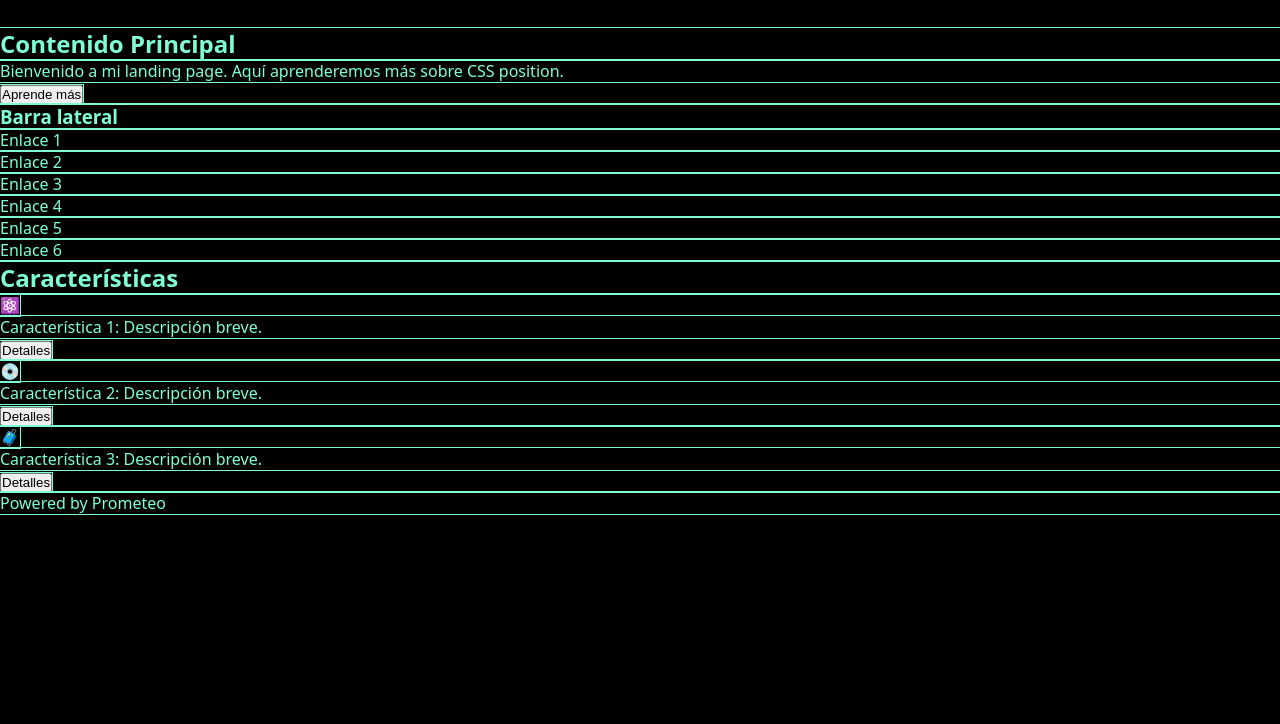
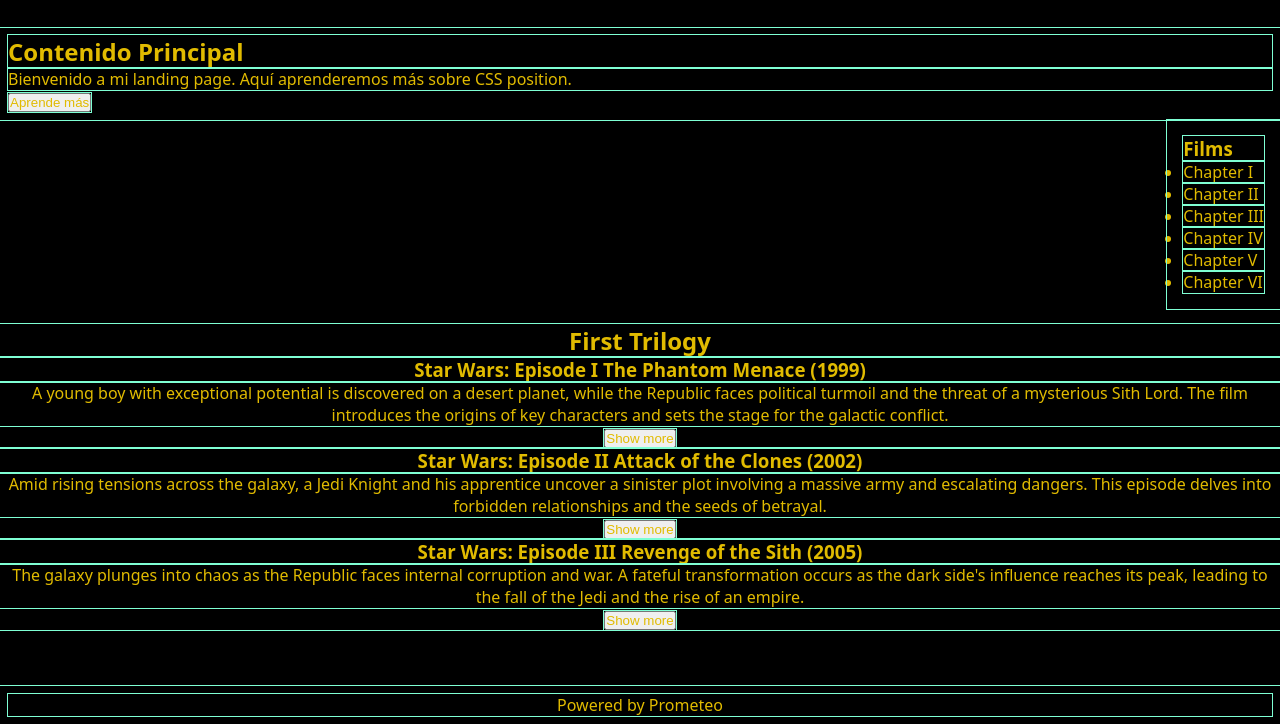
Before and after one commit to MDuran21/entrega_posicionamiento, a plain HTML site: page index.html in a window 1280 px wide. Shown: the part 76-800 px from the top of the page. Drawn offline with Linux system fonts and the light colour scheme.

Commit message:
2ndCommit

```diff
--- a/index.html
+++ b/index.html
@@ -20,33 +20,48 @@
         <button>Aprende más</button>
       </section>
       <aside class="sidebar">
-        <h3>Barra lateral</h3>
+        <h3>Films</h3>
         <ul>
-          <li>Enlace 1</li>
-          <li>Enlace 2</li>
-          <li>Enlace 3</li>
-          <li>Enlace 4</li>
-          <li>Enlace 5</li>
-          <li>Enlace 6</li>
+          <li>Chapter I</li>
+          <li>Chapter II</li>
+          <li>Chapter III</li>
+          <li>Chapter IV</li>
+          <li>Chapter V</li>
+          <li>Chapter VI</li>
         </ul>
       </aside>
     </main>
     <section class="features">
-      <h2>Características</h2>
+      <h2>First Trilogy</h2>
       <div class="feature">
-        <span>⚛️</span>
-        <p>Característica 1: Descripción breve.</p>
-        <button>Detalles</button>
+        <h3>Star Wars: Episode I The Phantom Menace (1999)</h3>
+        <p>
+          A young boy with exceptional potential is discovered on a desert
+          planet, while the Republic faces political turmoil and the threat of a
+          mysterious Sith Lord. The film introduces the origins of key
+          characters and sets the stage for the galactic conflict.
+        </p>
+        <button>Show more</button>
       </div>
       <div class="feature">
-        <span>💿</span>
-        <p>Característica 2: Descripción breve.</p>
-        <button>Detalles</button>
+        <h3>Star Wars: Episode II Attack of the Clones (2002)</h3>
+        <p>
+          Amid rising tensions across the galaxy, a Jedi Knight and his
+          apprentice uncover a sinister plot involving a massive army and
+          escalating dangers. This episode delves into forbidden relationships
+          and the seeds of betrayal.
+        </p>
+        <button>Show more</button>
       </div>
       <div class="feature">
-        <span>🧳</span>
-        <p>Característica 3: Descripción breve.</p>
-        <button>Detalles</button>
+        <h3>Star Wars: Episode III Revenge of the Sith (2005)</h3>
+        <p>
+          The galaxy plunges into chaos as the Republic faces internal
+          corruption and war. A fateful transformation occurs as the dark side's
+          influence reaches its peak, leading to the fall of the Jedi and the
+          rise of an empire.
+        </p>
+        <button>Show more</button>
       </div>
     </section>
     <footer>
--- a/styles.css
+++ b/styles.css
@@ -3,6 +3,7 @@
   padding: 0;
   box-sizing: border-box;
   outline: 1px solid aquamarine;
+  color: rgb(225, 187, 0);
 }
 
 :root {
@@ -17,12 +18,25 @@ body {
   min-height: 100vh;
   background-color: #000000;
   color: aquamarine;
+  height: 100vh;
+  min-width: 300px;
+  position: relative;
+}
+
+body::before {
+  content: '';
+  position: absolute;
+  top: 0;
+  left: 0;
+  width: 100%;
+  height: 100%;
   background-image: url(./DeathStar.png);
   background-size: cover; /* Hace que la imagen cubra toda la pantalla */
   background-position: center; /* Centra la imagen */
   background-repeat: no-repeat; /* Evita que la imagen se repita */
   margin: 0; /* Elimina márgenes por defecto */
-  height: 100vh;
+  filter: brightness(50%);
+  z-index: -1;
 }
 
 @font-face {
@@ -40,8 +54,33 @@ body {
 .title {
   text-align: center;
   padding: 30px 0px;
-  color: rgb(225, 187, 0);
   background-color: #000000;
   position: sticky;
   top: 0;
+  z-index: 10;
 }
+
+.content {
+  padding: 1vh;
+}
+
+.sidebar {
+  position: absolute;
+  right: 0;
+  padding: 2vh;
+}
+
+.features {
+  position: absolute;
+  top: 50%;
+  min-width: 100%;
+  text-align: center;
+}
+
+footer {
+  position: fixed;
+  bottom: 0;
+  min-width: 100%;
+  text-align: center;
+  padding: 1vh;
+}
```
